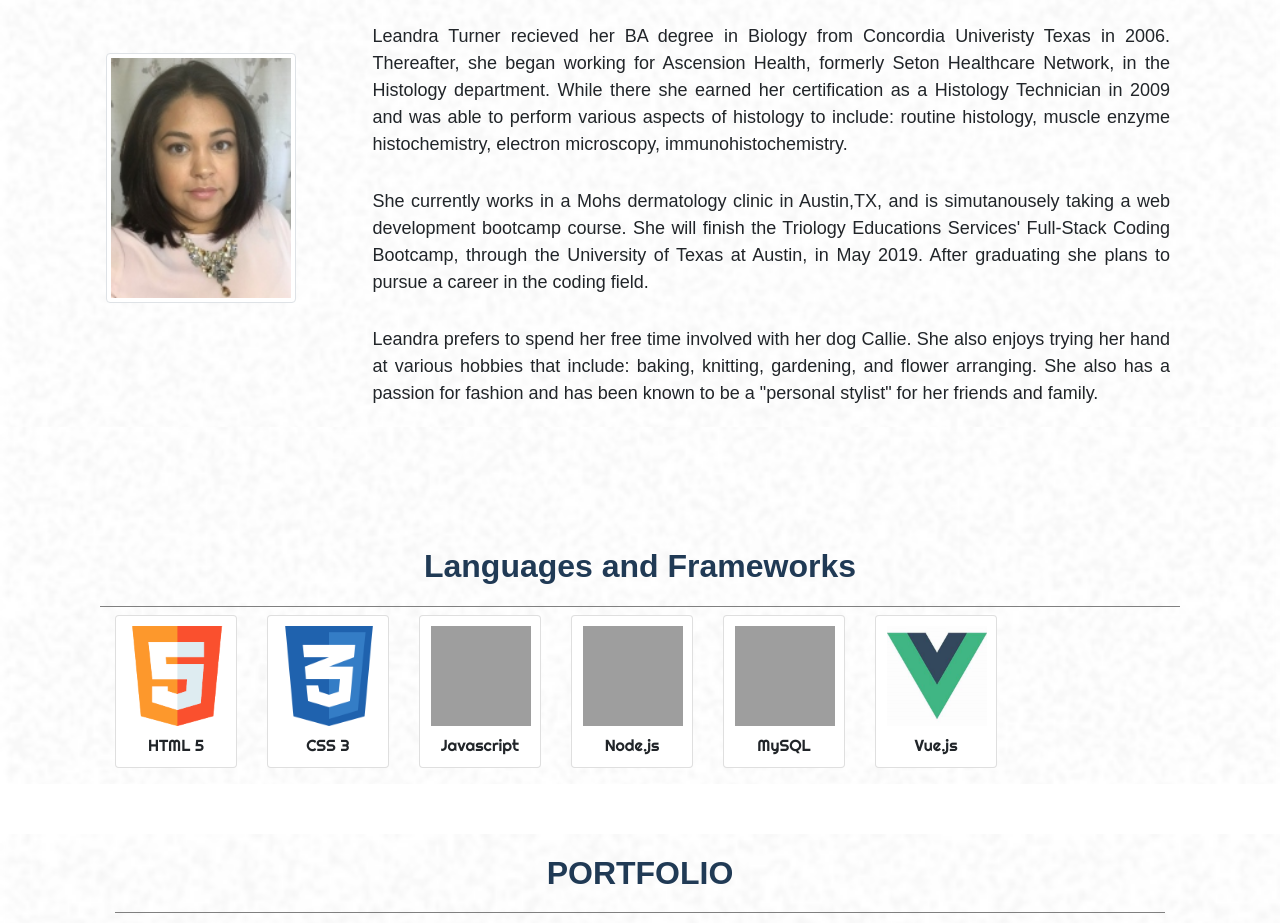
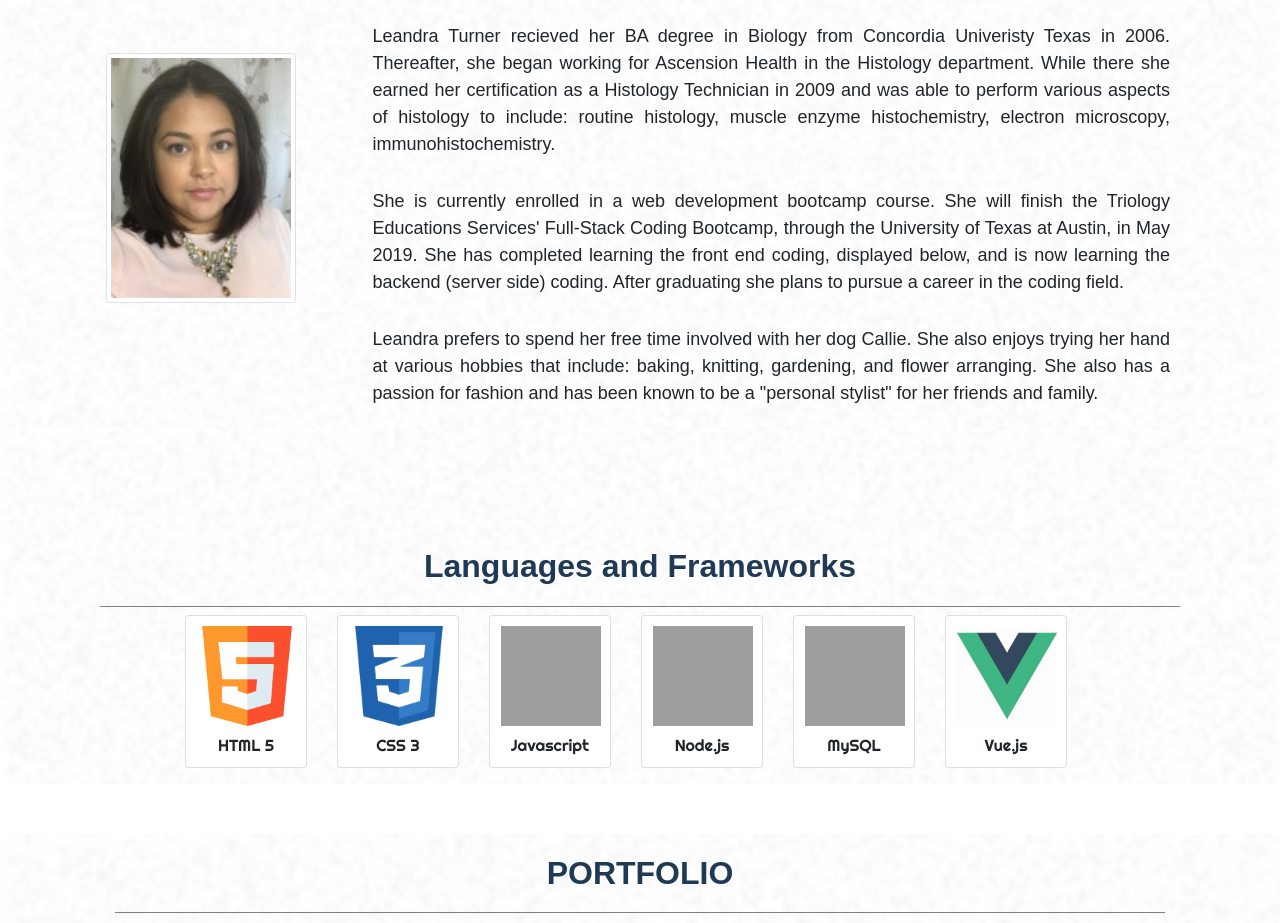
Before and after one commit to lturner19/professional_portfolio, a plain HTML site: page index.html in a window 1280 px wide. Shown: the part 993-1916 px from the top of the page. Drawn offline with nearby package versions, Linux system fonts and the light colour scheme; grey boxes are pictures that could not be loaded.

Commit message:
updating the about me section

```diff
--- a/assets/css/style.css
+++ b/assets/css/style.css
@@ -147,7 +147,7 @@ p {
 
 #card{
     margin-right: 0px;
-    margin-left: 30px;
+    margin-left: 100px;
 }
 
 /* ----------portfolio section------------------- */
--- a/index.html
+++ b/index.html
@@ -96,20 +96,16 @@
                     <div class="col-md-9">
                         <p>Leandra Turner recieved her BA degree in Biology from Concordia Univeristy
                             Texas in 2006.
-                                Thereafter, she began working for Ascension Health, formerly Seton
-                                Healthcare Network, in the
+                            Thereafter, she began working for Ascension Health in the
                             Histology department.
                             While there she earned her certification as a Histology Technician in 2009
-                                and was able to
-                                perform various aspects of histology to include: routine histology, muscle
-                                enzyme
-                                histochemistry, electron microscopy, immunohistochemistry.
+                            and was able to perform various aspects of histology to include: routine histology, muscle
+                            enzyme histochemistry, electron microscopy, immunohistochemistry.
                         </p>
-                            <p>She currently works in a Mohs dermatology clinic in Austin,TX, and is
-                                simutanousely taking a web
-                                development bootcamp course. She will finish the Triology Educations
-                                Services' Full-Stack Coding
-                                Bootcamp, through the University of Texas at Austin, in May 2019.
+                        <p>She is
+                            currently enrolled in a web development bootcamp course. She will finish the Triology Educations
+                            Services' Full-Stack Coding Bootcamp, through the University of Texas at Austin, in May 2019.
+                            She has completed learning the front end coding, displayed below, and is now learning the backend (server side) coding.
                             After graduating she plans to pursue a career in the coding field.
                         </P>
                         <p>Leandra prefers to spend her free time involved with her dog Callie. She also
@@ -206,7 +202,7 @@
                     <div class="col-sm-6 col-md-2">
                         <div class="card mb-3">
                             <!-- set a width on the image otherwise it will expand to full width       -->
-                            <img class="card-img-top img-fluid" src="assets/Images/vue-icon.jpg" alt="vue.js icon"/>
+                            <img class="card-img-top img-fluid" src="assets/Images/vue-icon.jpg" alt="vue.js icon" />
                             <div class="card-body">
                                 <h3 class="card-title">Vue.js</h3>
                             </div>
@@ -240,8 +236,7 @@
                             <div class="dropdown-menu" aria-labelledby="dropdownMenuButton">
                                 <a class="dropdown-item"
                                     href="https://github.com/lturner19/COVID-19_Patient_db">Repository</a>
-                                    <a class="dropdown-item"
-                                        href="https://secure-sands-03885.herokuapp.com/">Webpage</a>
+                                <a class="dropdown-item" href="https://secure-sands-03885.herokuapp.com/">Webpage</a>
                             </div>
                         </div>
                     </div>
@@ -254,8 +249,7 @@
                             <div class="dropdown-menu" aria-labelledby="dropdownMenuButton">
                                 <a class="dropdown-item"
                                     href="https://github.com/lturner19/Casa-Cocktail">Repository</a>
-                                    <a class="dropdown-item"
-                                        href="https://rimaodolski.github.io/Casa-Cocktail/">Webpage</a>
+                                <a class="dropdown-item" href="https://rimaodolski.github.io/Casa-Cocktail/">Webpage</a>
                             </div>
                         </div>
                     </div>
@@ -272,8 +266,7 @@
                             <div class="dropdown-menu" aria-labelledby="dropdownMenuButton">
                                 <a class="dropdown-item"
                                     href="https://github.com/lturner19/Histology_Quiz">Repository</a>
-                                    <a class="dropdown-item"
-                                        href="https://lturner19.github.io/Histology_Quiz/">Webpage</a>
+                                <a class="dropdown-item" href="https://lturner19.github.io/Histology_Quiz/">Webpage</a>
                             </div>
                         </div>
                     </div>
@@ -334,10 +327,8 @@
                                 data-toggle="dropdown" aria-haspopup="true" aria-expanded="false">Happy
                                 Burger</button>
                             <div class="dropdown-menu" aria-labelledby="dropdownMenuButton">
-                                    <a class="dropdown-item"
-                                        href="https://github.com/lturner19/Happy_Burger">Repository</a>
-                                    <a class="dropdown-item"
-                                        href="https://secure-sands-03885.herokuapp.com/">Webpage</a>
+                                <a class="dropdown-item" href="https://github.com/lturner19/Happy_Burger">Repository</a>
+                                <a class="dropdown-item" href="https://secure-sands-03885.herokuapp.com/">Webpage</a>
                             </div>
                         </div>
                     </div>
@@ -348,10 +339,8 @@
                                 data-toggle="dropdown" aria-haspopup="true" aria-expanded="false">TEAM
                                 ROSTER</button>
                             <div class="dropdown-menu" aria-labelledby="dropdownMenuButton">
-                                    <a class="dropdown-item"
-                                        href="https://github.com/lturner19/Team-Roster">Repository</a>
-                                    <a class="dropdown-item"
-                                        href=" https://lturner19.github.io/Team-Roster/">Webpage</a>
+                                <a class="dropdown-item" href="https://github.com/lturner19/Team-Roster">Repository</a>
+                                <a class="dropdown-item" href=" https://lturner19.github.io/Team-Roster/">Webpage</a>
                             </div>
                         </div>
                     </div>
@@ -381,8 +370,7 @@
                         </div>
                         <div class="form-group">
                             <label for="formGroupExampleInput" class="sr-only">Email</label>
-                                <input class="form-control bg-faded-4" type="email" value="" id="email"
-                                    placeholder="Email">
+                            <input class="form-control bg-faded-4" type="email" value="" id="email" placeholder="Email">
                         </div>
                         <div class="form-group">
                             <label for="formGroupExampleInput" class="sr-only">Phone Number</label>
```
Lines whose indentation alone changed are shown as unchanged.
